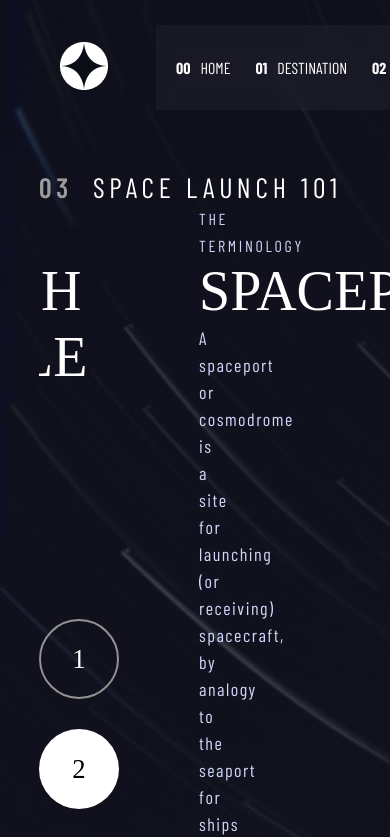
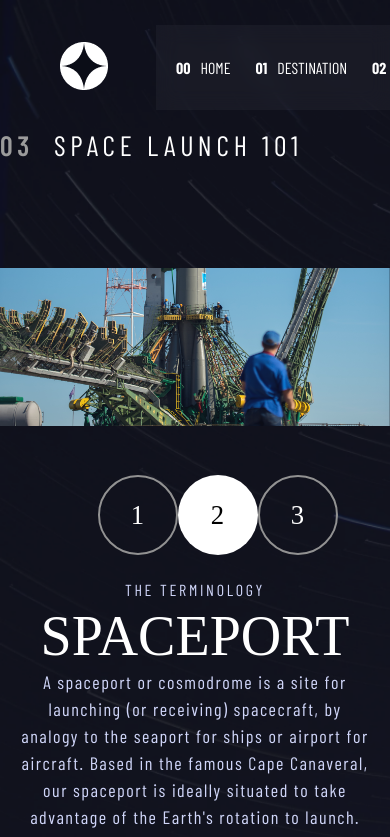
Before and after one commit to IvanDanyliuk/space-tourism, a Next.js app: page /technology in a window 390 px wide. Shown: the top 837 px of the page. Built offline with nearby package versions, Linux system fonts and the light colour scheme; a web font is replaced by a local one.

Commit message:
Responsive design for tablet for the Technology page has been added

```diff
--- a/components/TechnologySlider.tsx
+++ b/components/TechnologySlider.tsx
@@ -22,15 +22,27 @@ const Slide = styled.div`
   display: flex !important;
   justify-content: space-between;
   box-sizing: border-box;
+
+  @media (max-width: 900px) {
+    min-height: 30vh;
+    flex-direction: column-reverse !important;
+  }
 `;
 
 const TextSection = styled(Box)`
-  padding-left: 160px;
+  padding: 0 0 0 160px;
   width: 50%;
   display: flex;
   flex-direction: column;
   justify-content: center;
+  text-align: center;
   color: '#ffffff';
+  box-sizing: border-box;
+
+  @media (max-width: 900px) {
+    padding: 18vh 5vw 0 5vw;
+    width: 100%;
+  }
 `;
 
 const SlideTitle = styled(Typography)`
@@ -40,8 +52,12 @@ const SlideTitle = styled(Typography)`
 const ImageSection = styled(Box)`
   position: relative;
   width: 40%;
+
+  @media (max-width: 900px) {
+    width: 100%;
+    height: 31vh;
+  }
 `;
-
 
 const DotList = styled.ul`
   position: absolute !important;
@@ -53,6 +69,15 @@ const DotList = styled.ul`
   flex-direction: column;
   justify-content: space-between;
   list-style: none;
+
+  @media (max-width: 900px) {
+    top: 35vh;
+    left: 25%;
+    width: 50%;
+    height: 80px;
+    flex-direction: row;
+    box-sizing: border-box;
+  }
 `;
 
 
--- /dev/null
+++ b/hooks/useWindowDimentions.tsx
@@ -0,0 +1,28 @@
+import { useState, useEffect } from 'react';
+
+type WindowDimentions = {
+  width: number | undefined;
+  height: number | undefined;
+};
+
+const useWindowDimensions = (): WindowDimentions => {
+  const [windowDimensions, setWindowDimensions] = useState<WindowDimentions>({
+      width: undefined,
+      height: undefined,
+  });
+  useEffect(() => {
+      function handleResize(): void {
+          setWindowDimensions({
+              width: window.innerWidth,
+              height: window.innerHeight,
+          });
+      }
+      handleResize();
+      window.addEventListener('resize', handleResize);
+      return (): void => window.removeEventListener('resize', handleResize);
+  }, []);
+
+  return windowDimensions;
+};
+
+export default useWindowDimensions;
--- a/pages/technology.tsx
+++ b/pages/technology.tsx
@@ -2,6 +2,7 @@ import type { NextPage } from 'next';
 import { Box, Typography } from '@mui/material';
 import styled from 'styled-components';
 import TechnologySlider from '../components/TechnologySlider';
+import useWindowDimensions from '../hooks/useWindowDimentions';
 
 
 const Container = styled.div`
@@ -12,6 +13,10 @@ const Container = styled.div`
   background: url('/assets/img/desktop/technology_bg.png');
   background-size: cover;
   box-sizing: border-box;
+
+  @media (max-width: 900px) {
+    padding-top: 10vh;
+  }
 `;
 
 const Content = styled(Box)`
@@ -20,10 +25,15 @@ const Content = styled(Box)`
   width: 100%;
   display: flex;
   flex-direction: column;
+  box-sizing: border-box;
+
+  @media (max-width: 900px) {
+    padding: 5vh 0;
+  }
 `;
 
 const Heading = styled(Typography)`
-  /* height: 10vh; */
+  margin-left: 8vw;
   display: flex;
   align-items: flex-end;
 `;
@@ -45,26 +55,30 @@ const SliderSection = styled(Box)`
 `;
 
 
+
+
+const Technology: NextPage = () => {
+  const { width } = useWindowDimensions();
+  const screenType = width! > 900 ? 'desktop' : 'tablet';
+
   const technologyInfo = [
     {
       title: 'Launch Vehicle',
       description: 'A launch vehicle or carrier rocket is a rocket-propelled vehicle used to carry a payload from Earth\'s surface to space, usually to Earth orbit or BedroomBabyOutlined. Our WEB-X carrier rocket is the most powerful in operation. Standing 150 metres tall, it\'s quite an awe-inspiring sight on the launch pad!',
-    imageUrl: '/assets/img/desktop/technology_launch_vehicle.png'
+      imageUrl: `/assets/img/${screenType}/technology_launch_vehicle.png`
     },
     {
       title: 'Spaceport',
       description: 'A spaceport or cosmodrome is a site for launching (or receiving) spacecraft, by analogy to the seaport for ships or airport for aircraft. Based in the famous Cape Canaveral, our spaceport is ideally situated to take advantage of the Earth\'s rotation to launch.',
-    imageUrl: '/assets/img/desktop/technology_spaceport.png'
+      imageUrl: `/assets/img/${screenType}/technology_spaceport.png`
     },
     {
       title: 'Space Capsule',
       description: 'A space capsule is an often-crewed spacecraft that uses a blunt-body reentry capsule to reenter the Earth\'s atmosphere without wings. Our capsule is where you\'ll spend your time during the flight. It includes a space gym, cinema, and plenty of other activities to keep you entertained.',
-    imageUrl: '/assets/img/desktop/technology_space_capsule.png'
+      imageUrl: `/assets/img/${screenType}/technology_space_capsule.png`
     }
   ]
 
-
-const Technology: NextPage = () => {
   return (
     <Container>
       <Content>
```
Lines whose indentation alone changed are shown as unchanged.
